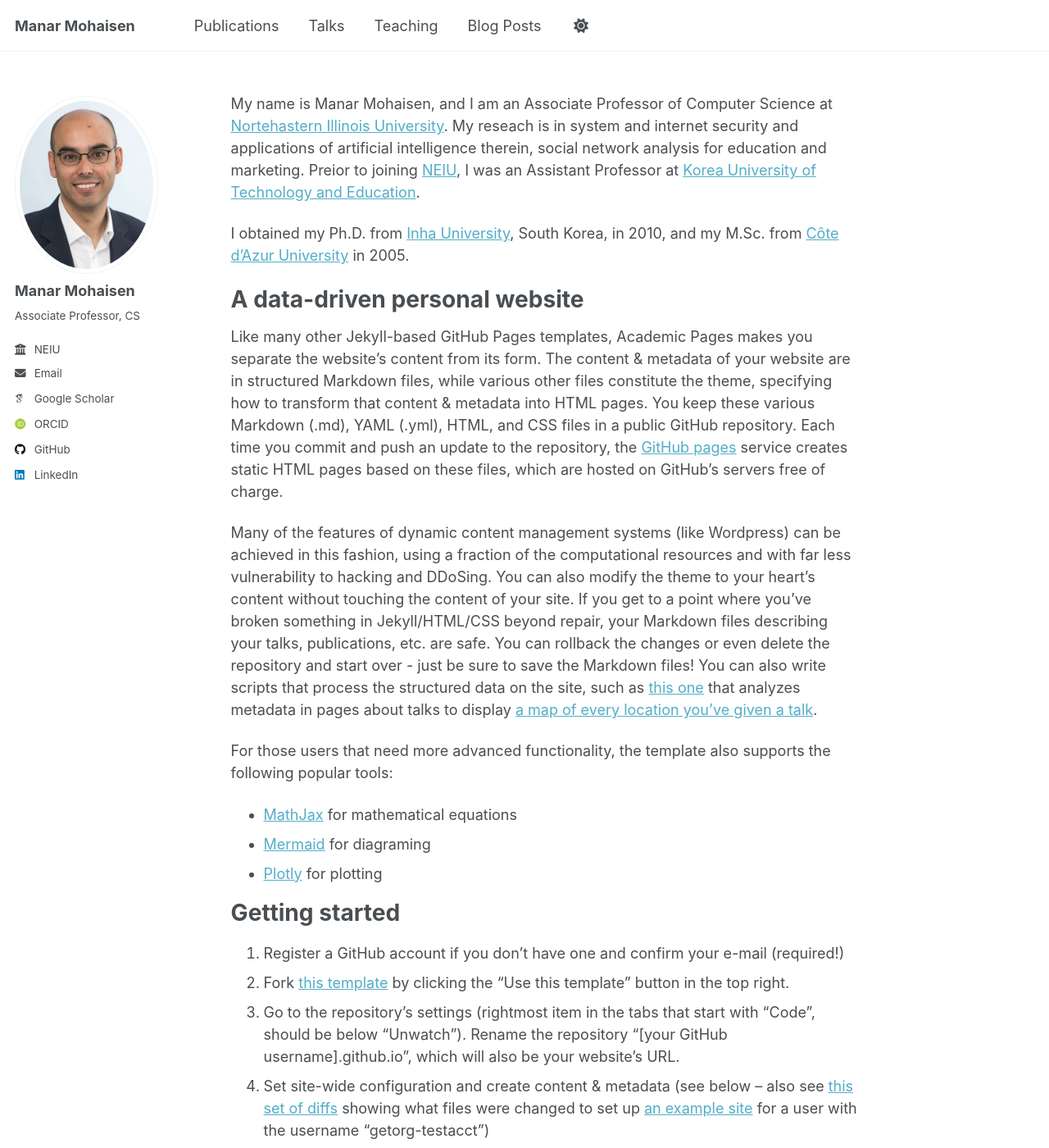
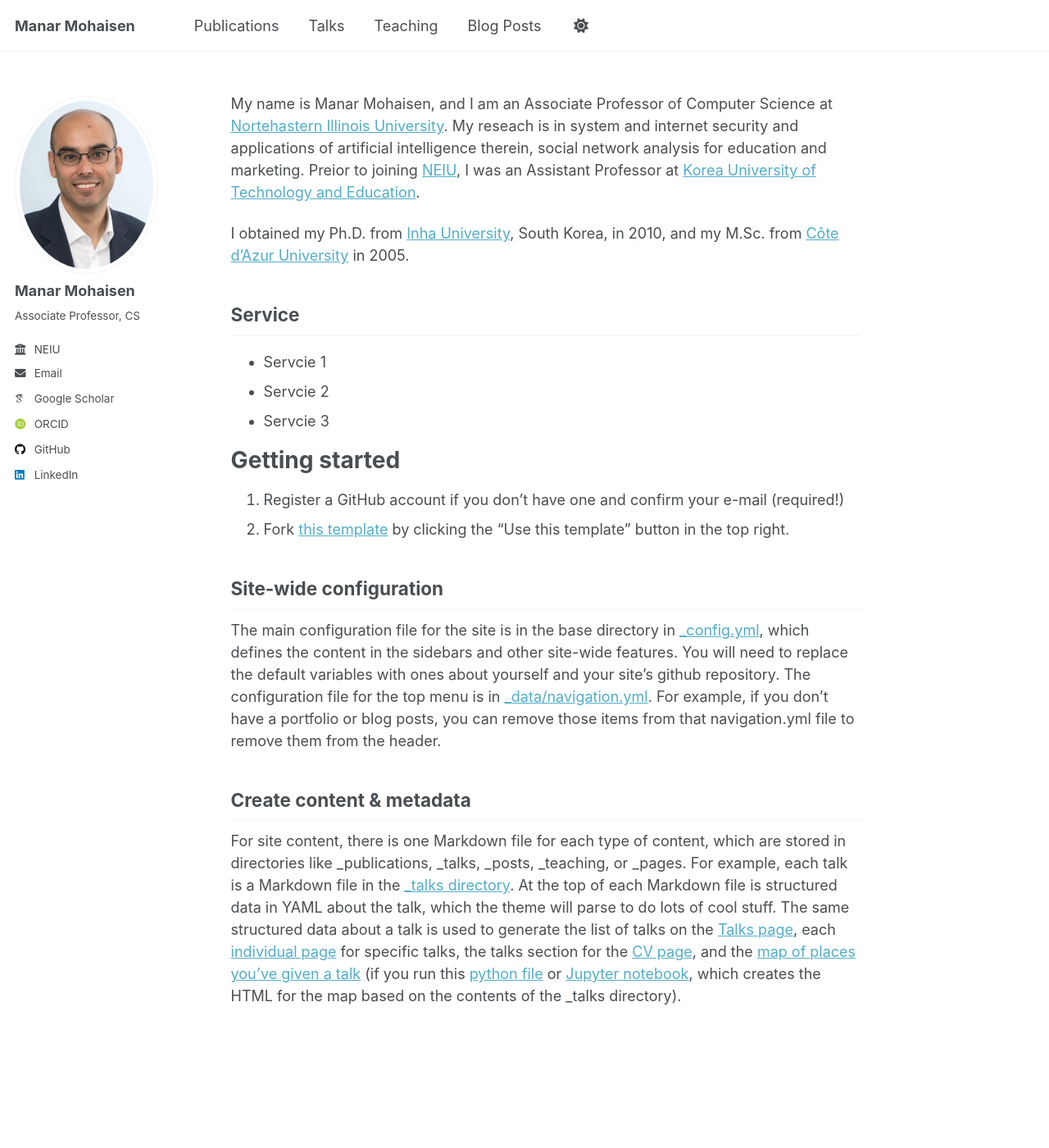
Before and after one commit to manarmohaisen/manarmohaisen.github.io, a Jekyll site: the page built from _pages/about.md, in a window 1280 px wide and 1400 px high. Shown: the whole window at 82% size. Built offline with Jekyll 4.4.1, drawn with Linux system fonts in a browser that asks for light colours; some web fonts are replaced; a script that is not in the unit is left out; some of the changed text lies outside the part shown.

Commit message:
Update about.md

```diff
--- a/_pages/about.md
+++ b/_pages/about.md
@@ -12,25 +12,18 @@ My name is Manar Mohaisen, and I am an Associate Professor of Computer Science a
 I obtained my Ph.D. from [Inha University](inha.ac.kr), South Korea, in 2010, and my M.Sc. from [Côte d'Azur University](https://univ-cotedazur.fr/) in 2005.
 
 
-A data-driven personal website
-======
-Like many other Jekyll-based GitHub Pages templates, Academic Pages makes you separate the website's content from its form. The content & metadata of your website are in structured Markdown files, while various other files constitute the theme, specifying how to transform that content & metadata into HTML pages. You keep these various Markdown (.md), YAML (.yml), HTML, and CSS files in a public GitHub repository. Each time you commit and push an update to the repository, the [GitHub pages](https://pages.github.com/) service creates static HTML pages based on these files, which are hosted on GitHub's servers free of charge.
+Service
+-------
+ - Servcie 1
+ - Servcie 2
+ - Servcie 3
 
-Many of the features of dynamic content management systems (like Wordpress) can be achieved in this fashion, using a fraction of the computational resources and with far less vulnerability to hacking and DDoSing. You can also modify the theme to your heart's content without touching the content of your site. If you get to a point where you've broken something in Jekyll/HTML/CSS beyond repair, your Markdown files describing your talks, publications, etc. are safe. You can rollback the changes or even delete the repository and start over - just be sure to save the Markdown files! You can also write scripts that process the structured data on the site, such as [this one](https://github.com/academicpages/academicpages.github.io/blob/master/talkmap.ipynb) that analyzes metadata in pages about talks to display [a map of every location you've given a talk](https://academicpages.github.io/talkmap.html).
-
-For those users that need more advanced functionality, the template also supports the following popular tools:
-- [MathJax](https://www.mathjax.org/) for mathematical equations
-- [Mermaid](https://mermaid.js.org/) for diagraming
-- [Plotly](https://plotly.com/javascript/) for plotting
 
 Getting started
 ======
 1. Register a GitHub account if you don't have one and confirm your e-mail (required!)
 1. Fork [this template](https://github.com/academicpages/academicpages.github.io) by clicking the "Use this template" button in the top right.
-1. Go to the repository's settings (rightmost item in the tabs that start with "Code", should be below "Unwatch"). Rename the repository "[your GitHub username].github.io", which will also be your website's URL.
-1. Set site-wide configuration and create content & metadata (see below -- also see [this set of diffs](http://archive.is/3TPas) showing what files were changed to set up [an example site](https://getorg-testacct.github.io) for a user with the username "getorg-testacct")
-1. Upload any files (like PDFs, .zip files, etc.) to the files/ directory. They will appear at https://[your GitHub username].github.io/files/example.pdf.
-1. Check status by going to the repository settings, in the "GitHub pages" section
+
 
 Site-wide configuration
 ------
@@ -39,19 +32,3 @@ The main configuration file for the site is in the base directory in [_config.ym
 Create content & metadata
 ------
 For site content, there is one Markdown file for each type of content, which are stored in directories like _publications, _talks, _posts, _teaching, or _pages. For example, each talk is a Markdown file in the [_talks directory](https://github.com/academicpages/academicpages.github.io/tree/master/_talks). At the top of each Markdown file is structured data in YAML about the talk, which the theme will parse to do lots of cool stuff. The same structured data about a talk is used to generate the list of talks on the [Talks page](https://academicpages.github.io/talks), each [individual page](https://academicpages.github.io/talks/2012-03-01-talk-1) for specific talks, the talks section for the [CV page](https://academicpages.github.io/cv), and the [map of places you've given a talk](https://academicpages.github.io/talkmap.html) (if you run this [python file](https://github.com/academicpages/academicpages.github.io/blob/master/talkmap.py) or [Jupyter notebook](https://github.com/academicpages/academicpages.github.io/blob/master/talkmap.ipynb), which creates the HTML for the map based on the contents of the _talks directory).
-
-**Markdown generator**
-
-The repository includes [a set of Jupyter notebooks](https://github.com/academicpages/academicpages.github.io/tree/master/markdown_generator
-) that converts a CSV containing structured data about talks or presentations into individual Markdown files that will be properly formatted for the Academic Pages template. The sample CSVs in that directory are the ones I used to create my own personal website at stuartgeiger.com. My usual workflow is that I keep a spreadsheet of my publications and talks, then run the code in these notebooks to generate the Markdown files, then commit and push them to the GitHub repository.
-
-How to edit your site's GitHub repository
-------
-Many people use a git client to create files on their local computer and then push them to GitHub's servers. If you are not familiar with git, you can directly edit these configuration and Markdown files directly in the github.com interface. Navigate to a file (like [this one](https://github.com/academicpages/academicpages.github.io/blob/master/_talks/2012-03-01-talk-1.md) and click the pencil icon in the top right of the content preview (to the right of the "Raw | Blame | History" buttons). You can delete a file by clicking the trashcan icon to the right of the pencil icon. You can also create new files or upload files by navigating to a directory and clicking the "Create new file" or "Upload files" buttons.
-
-Example: editing a Markdown file for a talk
-![Editing a Markdown file for a talk](/images/editing-talk.png)
-
-For more info
-------
-More info about configuring Academic Pages can be found in [the guide](https://academicpages.github.io/markdown/), the [growing wiki](https://github.com/academicpages/academicpages.github.io/wiki), and you can always [ask a question on GitHub](https://github.com/academicpages/academicpages.github.io/discussions). The [guides for the Minimal Mistakes theme](https://mmistakes.github.io/minimal-mistakes/docs/configuration/) (which this theme was forked from) might also be helpful.
```
